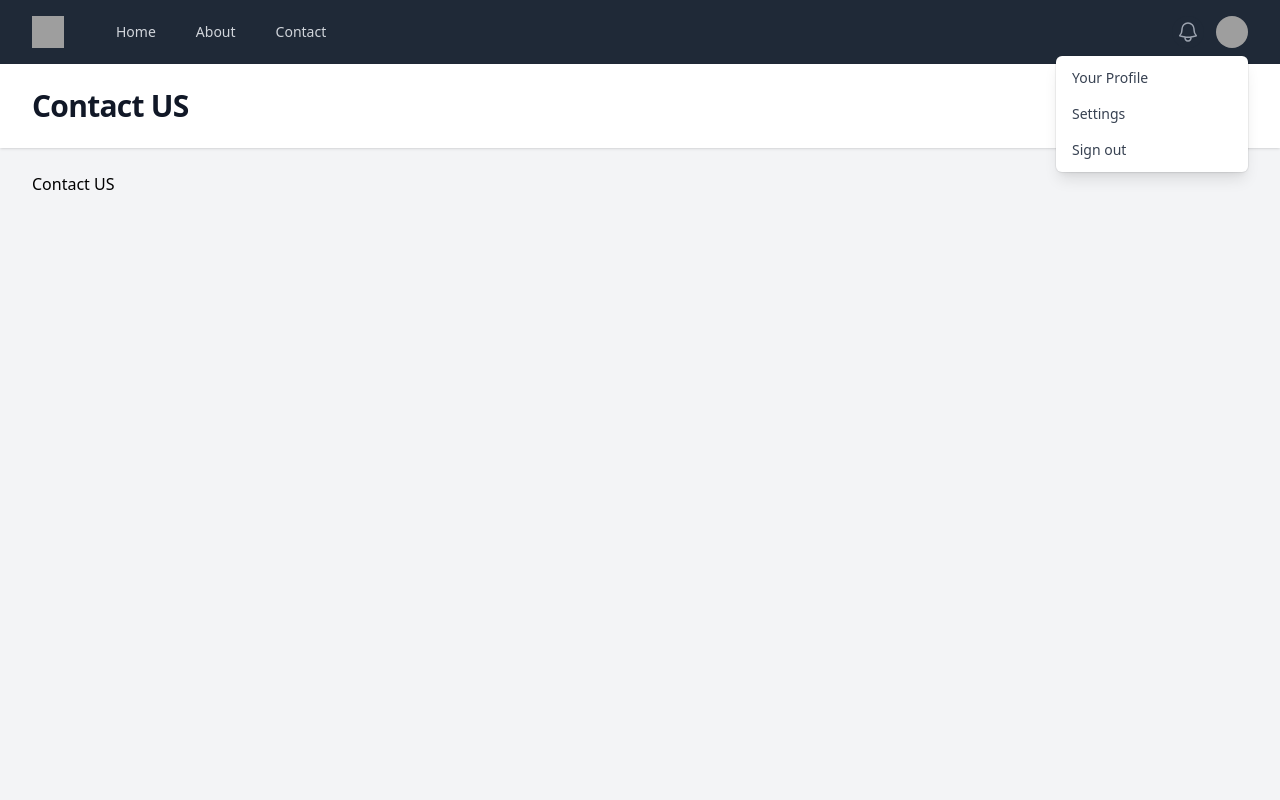
After one commit to Ale-Allam/php-course-project, a PHP site: page /contact.php in a window 1280 px wide. The commit adds this page. Run offline with PHP 8.4, Linux system fonts and the light colour scheme; some libraries are stand-ins or nearby versions; grey boxes are pictures that could not be loaded.

Commit message:
structure project

```diff
--- /dev/null
+++ b/about.php
@@ -0,0 +1,3 @@
+<?php
+$heading = "About US";
+require "views/about.view.php";
--- /dev/null
+++ b/contact.php
@@ -0,0 +1,4 @@
+<?php
+$heading = "Contact US";
+
+require "views/contact.view.php";
--- /dev/null
+++ b/views/contact.view.php
@@ -0,0 +1,11 @@
+<?php require('partials/head.php') ?>
+<?php require('partials/nav.php') ?>
+<?php require('partials/header.php') ?>
+
+
+<main>
+  <div class="mx-auto max-w-7xl px-4 py-6 sm:px-6 lg:px-8">
+    <?= $heading ?>
+  </div>
+</main>
+<?php require('partials/foot.php') ?>
--- /dev/null
+++ b/views/partials/foot.php
@@ -0,0 +1,5 @@
+</div>
+
+</body>
+
+</html>
--- /dev/null
+++ b/views/partials/head.php
@@ -0,0 +1,13 @@
+<!DOCTYPE html>
+<html lang="en" class="h-full bg-gray-100">
+
+<head>
+  <meta charset="UTF-8">
+  <meta name="viewport" content="width=device-width, initial-scale=1.0">
+  <title> <?= $heading ?></title>
+  <script src="https://cdn.tailwindcss.com"></script>
+</head>
+
+<body class="h-full">
+
+  <div class="min-h-full">
--- /dev/null
+++ b/views/partials/header.php
@@ -0,0 +1,5 @@
+<header class="bg-white shadow">
+  <div class="mx-auto max-w-7xl px-4 py-6 sm:px-6 lg:px-8">
+    <h1 class="text-3xl font-bold tracking-tight text-gray-900"> <?= $heading ?></h1>
+  </div>
+</header>
--- /dev/null
+++ b/views/partials/nav.php
@@ -0,0 +1,111 @@
+<?php
+function isURL($theURL)
+{
+  return $_SERVER['REQUEST_URI'] ===  $theURL ? 'bg-gray-900 text-white' :  'text-gray-300';
+}; ?>
+<nav class="bg-gray-800">
+  <div class="mx-auto max-w-7xl px-4 sm:px-6 lg:px-8">
+    <div class="flex h-16 items-center justify-between">
+      <div class="flex items-center">
+        <div class="shrink-0">
+          <img class="size-8" src="https://tailwindui.com/plus/img/logos/mark.svg?color=indigo&shade=500" alt="Your Company">
+        </div>
+        <div class="hidden md:block">
+          <div class="ml-10 flex items-baseline space-x-4">
+            <!-- Current: "bg-gray-900 text-white", Default: "text-gray-300 hover:bg-gray-700 hover:text-white" -->
+            <a href="index.php" class=" <?= isURL('/php-course-project/index.php') ?> rounded-md px-3 py-2 text-sm font-medium " aria-current="page">Home</a>
+            <a href="about.php" class="<?= isURL('/php-course-project/about.php') ?> rounded-md px-3 py-2 text-sm font-medium  hover:bg-gray-700 hover:text-white">About</a>
+            <a href="contact.php" class="<?= isURL('/php-course-project/contact.php') ?> rounded-md px-3 py-2 text-sm font-medium  hover:bg-gray-700 hover:text-white">Contact</a>
+          </div>
+        </div>
+      </div>
+      <div class="hidden md:block">
+        <div class="ml-4 flex items-center md:ml-6">
+          <button type="button" class="relative rounded-full bg-gray-800 p-1 text-gray-400 hover:text-white focus:outline-none focus:ring-2 focus:ring-white focus:ring-offset-2 focus:ring-offset-gray-800">
+            <span class="absolute -inset-1.5"></span>
+            <span class="sr-only">View notifications</span>
+            <svg class="size-6" fill="none" viewBox="0 0 24 24" stroke-width="1.5" stroke="currentColor" aria-hidden="true" data-slot="icon">
+              <path stroke-linecap="round" stroke-linejoin="round" d="M14.857 17.082a23.848 23.848 0 0 0 5.454-1.31A8.967 8.967 0 0 1 18 9.75V9A6 6 0 0 0 6 9v.75a8.967 8.967 0 0 1-2.312 6.022c1.733.64 3.56 1.085 5.455 1.31m5.714 0a24.255 24.255 0 0 1-5.714 0m5.714 0a3 3 0 1 1-5.714 0" />
+            </svg>
+          </button>
+
+          <!-- Profile dropdown -->
+          <div class="relative ml-3">
+            <div>
+              <button type="button" class="relative flex max-w-xs items-center rounded-full bg-gray-800 text-sm focus:outline-none focus:ring-2 focus:ring-white focus:ring-offset-2 focus:ring-offset-gray-800" id="user-menu-button" aria-expanded="false" aria-haspopup="true">
+                <span class="absolute -inset-1.5"></span>
+                <span class="sr-only">Open user menu</span>
+                <img class="size-8 rounded-full" src="https://images.unsplash.com/photo-1472099645785-5658abf4ff4e?ixlib=rb-1.2.1&ixid=eyJhcHBfaWQiOjEyMDd9&auto=format&fit=facearea&facepad=2&w=256&h=256&q=80" alt="">
+              </button>
+            </div>
+
+            <!--
+                Dropdown menu, show/hide based on menu state.
+
+                Entering: "transition ease-out duration-100"
+                  From: "transform opacity-0 scale-95"
+                  To: "transform opacity-100 scale-100"
+                Leaving: "transition ease-in duration-75"
+                  From: "transform opacity-100 scale-100"
+                  To: "transform opacity-0 scale-95"
+              -->
+            <div class="absolute right-0 z-10 mt-2 w-48 origin-top-right rounded-md bg-white py-1 shadow-lg ring-1 ring-black/5 focus:outline-none" role="menu" aria-orientation="vertical" aria-labelledby="user-menu-button" tabindex="-1">
+              <!-- Active: "bg-gray-100 outline-none", Not Active: "" -->
+              <a href="#" class="block px-4 py-2 text-sm text-gray-700" role="menuitem" tabindex="-1" id="user-menu-item-0">Your Profile</a>
+              <a href="#" class="block px-4 py-2 text-sm text-gray-700" role="menuitem" tabindex="-1" id="user-menu-item-1">Settings</a>
+              <a href="#" class="block px-4 py-2 text-sm text-gray-700" role="menuitem" tabindex="-1" id="user-menu-item-2">Sign out</a>
+            </div>
+          </div>
+        </div>
+      </div>
+      <div class="-mr-2 flex md:hidden">
+        <!-- Mobile menu button -->
+        <button type="button" class="relative inline-flex items-center justify-center rounded-md bg-gray-800 p-2 text-gray-400 hover:bg-gray-700 hover:text-white focus:outline-none focus:ring-2 focus:ring-white focus:ring-offset-2 focus:ring-offset-gray-800" aria-controls="mobile-menu" aria-expanded="false">
+          <span class="absolute -inset-0.5"></span>
+          <span class="sr-only">Open main menu</span>
+          <!-- Menu open: "hidden", Menu closed: "block" -->
+          <svg class="block size-6" fill="none" viewBox="0 0 24 24" stroke-width="1.5" stroke="currentColor" aria-hidden="true" data-slot="icon">
+            <path stroke-linecap="round" stroke-linejoin="round" d="M3.75 6.75h16.5M3.75 12h16.5m-16.5 5.25h16.5" />
+          </svg>
+          <!-- Menu open: "block", Menu closed: "hidden" -->
+          <svg class="hidden size-6" fill="none" viewBox="0 0 24 24" stroke-width="1.5" stroke="currentColor" aria-hidden="true" data-slot="icon">
+            <path stroke-linecap="round" stroke-linejoin="round" d="M6 18 18 6M6 6l12 12" />
+          </svg>
+        </button>
+      </div>
+    </div>
+  </div>
+
+  <!-- Mobile menu, show/hide based on menu state. -->
+  <div class="md:hidden" id="mobile-menu">
+    <div class="space-y-1 px-2 pb-3 pt-2 sm:px-3">
+      <!-- Current: "bg-gray-900 text-white", Default: "text-gray-300 hover:bg-gray-700 hover:text-white" -->
+      <a href="index.php" class="block rounded-md bg-gray-900 px-3 py-2 text-base font-medium text-white" aria-current="page">Home</a>
+      <a href="about.php" class="block rounded-md px-3 py-2 text-base font-medium text-gray-300 hover:bg-gray-700 hover:text-white">About</a>
+      <a href="contact.php" class="block rounded-md px-3 py-2 text-base font-medium text-gray-300 hover:bg-gray-700 hover:text-white">Contact</a>
+    </div>
+    <div class="border-t border-gray-700 pb-3 pt-4">
+      <div class="flex items-center px-5">
+        <div class="shrink-0">
+          <img class="size-10 rounded-full" src="https://images.unsplash.com/photo-1472099645785-5658abf4ff4e?ixlib=rb-1.2.1&ixid=eyJhcHBfaWQiOjEyMDd9&auto=format&fit=facearea&facepad=2&w=256&h=256&q=80" alt="">
+        </div>
+        <div class="ml-3">
+          <div class="text-base/5 font-medium text-white">Tom Cook</div>
+          <div class="text-sm font-medium text-gray-400">tom@example.com</div>
+        </div>
+        <button type="button" class="relative ml-auto shrink-0 rounded-full bg-gray-800 p-1 text-gray-400 hover:text-white focus:outline-none focus:ring-2 focus:ring-white focus:ring-offset-2 focus:ring-offset-gray-800">
+          <span class="absolute -inset-1.5"></span>
+          <span class="sr-only">View notifications</span>
+          <svg class="size-6" fill="none" viewBox="0 0 24 24" stroke-width="1.5" stroke="currentColor" aria-hidden="true" data-slot="icon">
+            <path stroke-linecap="round" stroke-linejoin="round" d="M14.857 17.082a23.848 23.848 0 0 0 5.454-1.31A8.967 8.967 0 0 1 18 9.75V9A6 6 0 0 0 6 9v.75a8.967 8.967 0 0 1-2.312 6.022c1.733.64 3.56 1.085 5.455 1.31m5.714 0a24.255 24.255 0 0 1-5.714 0m5.714 0a3 3 0 1 1-5.714 0" />
+          </svg>
+        </button>
+      </div>
+      <div class="mt-3 space-y-1 px-2">
+        <a href="#" class="block rounded-md px-3 py-2 text-base font-medium text-gray-400 hover:bg-gray-700 hover:text-white">Your Profile</a>
+        <a href="#" class="block rounded-md px-3 py-2 text-base font-medium text-gray-400 hover:bg-gray-700 hover:text-white">Settings</a>
+        <a href="#" class="block rounded-md px-3 py-2 text-base font-medium text-gray-400 hover:bg-gray-700 hover:text-white">Sign out</a>
+      </div>
+    </div>
+  </div>
+</nav>
```
Also changed, not shown: index.php (+10 -55 lines), learningPhpNotes.md (+35 -16 lines), views/about.view.php (added, +11 -0 lines), views/index.view.php (added, +11 -0 lines).
